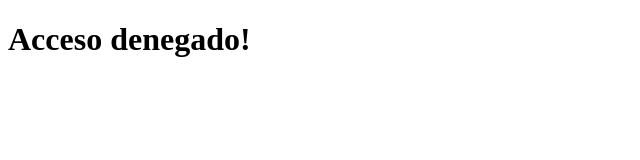
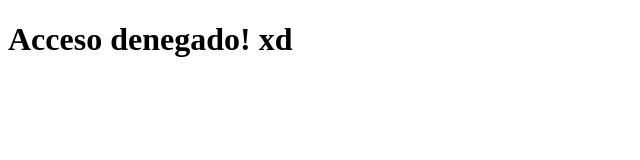
Before and after one commit to Diegorangel98/plantillabaseREST, a website: page public/index.html in a window 1280 px wide. Shown: the full height of the page, 0-640 px from the left. Drawn offline with Linux system fonts and the light colour scheme.

Commit message:
start add

```diff
--- a/controllers/usuarios.js
+++ b/controllers/usuarios.js
@@ -1,6 +1,7 @@
 const { response } = require('express');
 
-const usuariosGet = (req, res = response) => {
+const usuariosGet = (req , res = response) => {
+
     res.json({
         message: 'get API - controlador'
     })
--- a/models/server.js
+++ b/models/server.js
@@ -33,7 +33,7 @@ class Server {
     }
     listen(){
         this.app.listen(this.port, () => {
-            console.log(`Servidor escuchando el puerto ${process.env.PORT}!`)
+            console.log(`Servidor escuchando el puerto: ${this.port}!`)
         });
     }
 }
--- a/package.json
+++ b/package.json
@@ -4,7 +4,8 @@
   "description": "",
   "main": "index.js",
   "scripts": {
-    "test": "echo \"Error: no test specified\" && exit 1"
+    "test": "echo \"Error: no test specified\" && exit 1",
+    "start": "node app.js"
   },
   "keywords": [],
   "author": "",
--- a/public/index.html
+++ b/public/index.html
@@ -7,6 +7,6 @@
     <title>Acceso denegado</title>
 </head>
 <body>
-    <h1>Acceso denegado!</h1>
+    <h1>Acceso denegado! xd</h1>
 </body>
 </html>
```
